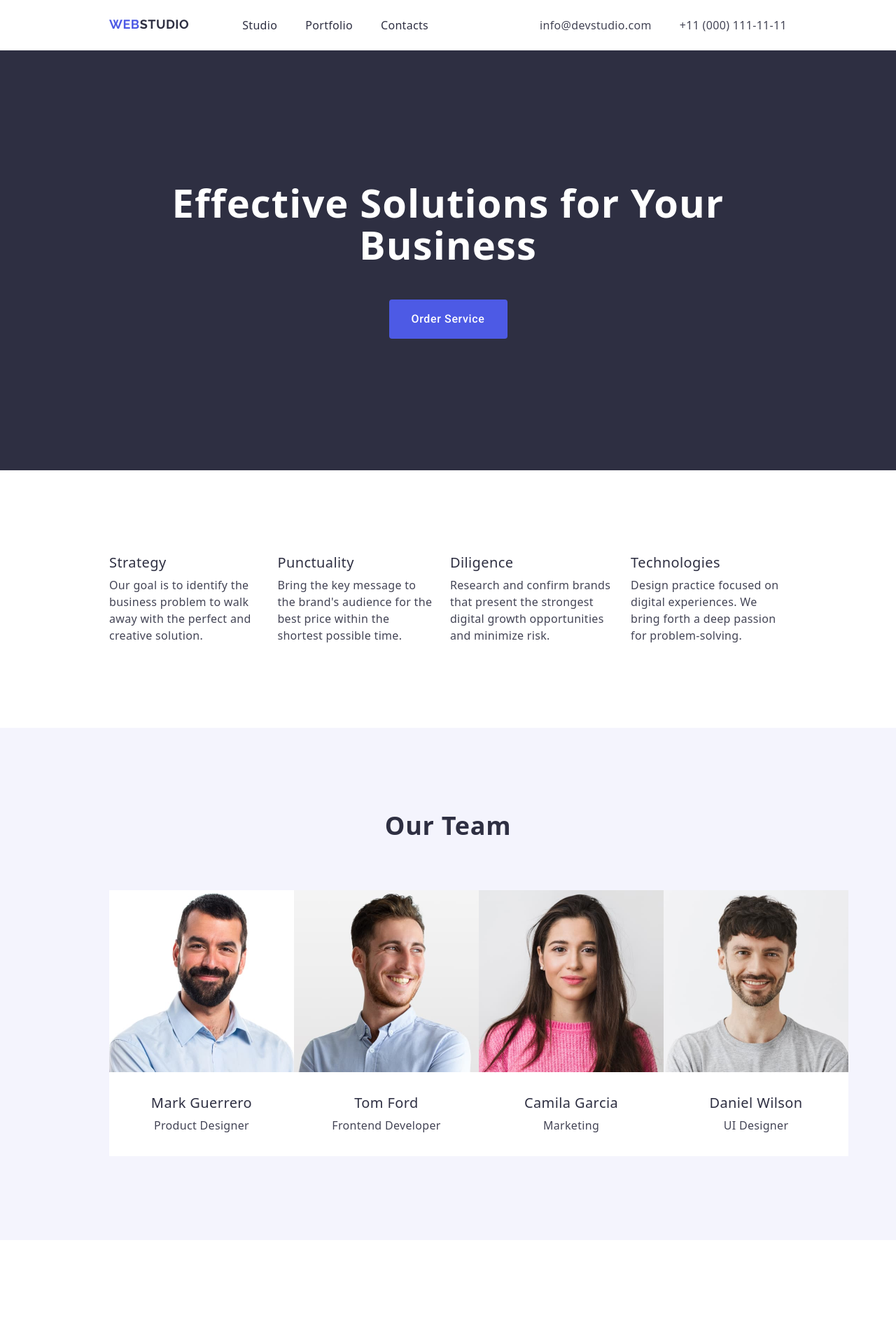
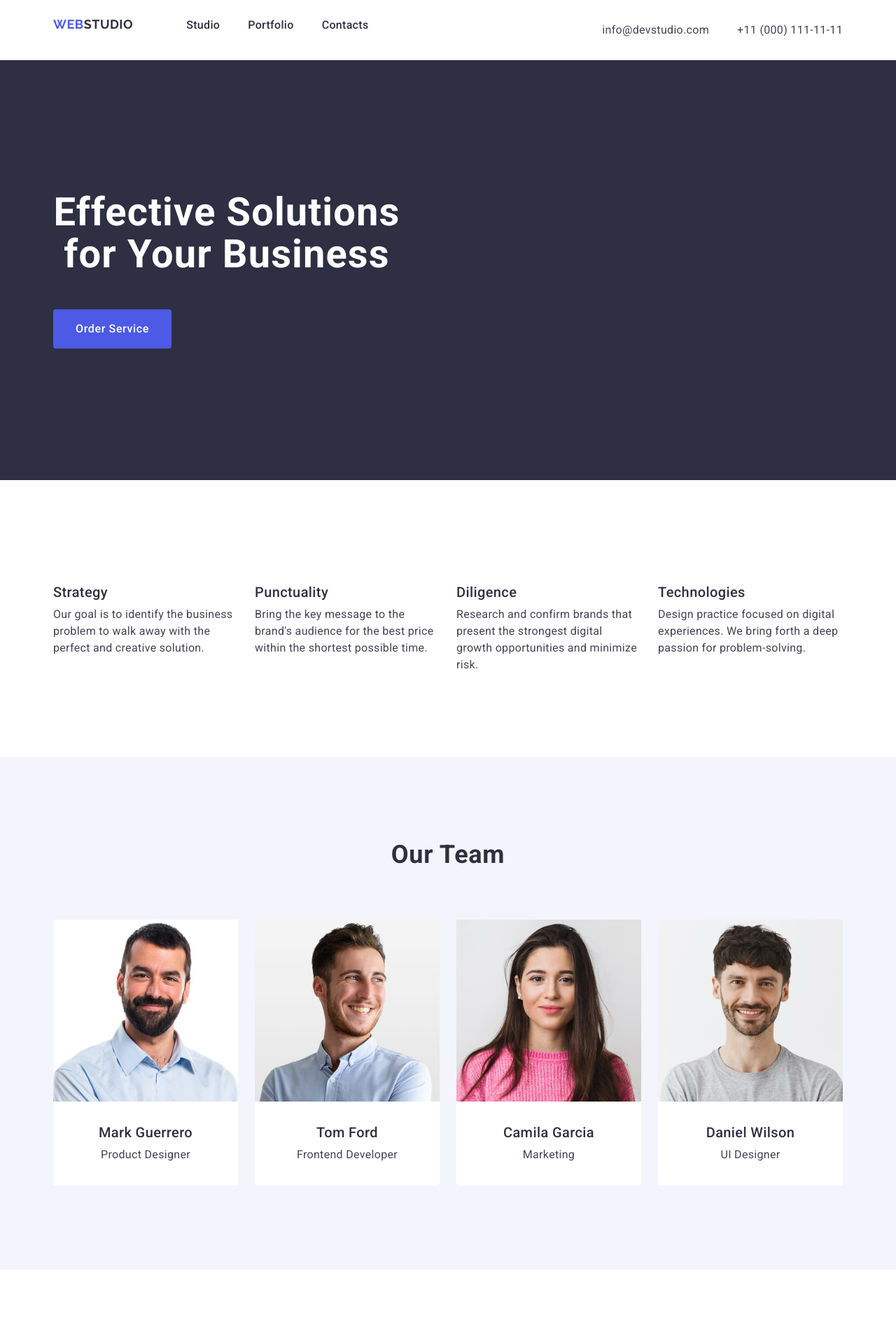
Before and after one commit to karinahurzan/goit-markup-hw-03, a plain HTML site: page index.html in a window 1280 px wide. Shown: the top 1889 px of the page at 70% size. Drawn offline with nearby package versions, Linux system fonts and the light colour scheme.

Commit message:
change css

```diff
--- a/css/styles.css
+++ b/css/styles.css
@@ -35,36 +35,38 @@
 
 .container {
   max-width: 1158px;
-  padding-left: 16px;
-  padding-right: 16px;
-  margin-left: 140px;
-  margin-right: 140px;
+  padding: 0 15px;
+  margin: 0 auto;
+}
+
+.header {
+  border-bottom: 1px solid #e7e9fc;
 }
 
 .header-container {
   display: flex;
-  padding-top: 24px;
-  padding-bottom: 24px;
   flex-direction: row;
   justify-content: space-between;
+  align-items: center;
 }
 
 .header-navigation {
   display: flex;
   flex-direction: row;
-  gap: 76px;
 }
 
 .nav-list {
   display: flex;
   flex-direction: row;
   gap: 40px;
+  padding: 24px 0;
 }
 
 .address-list {
   display: flex;
   flex-direction: row;
   gap: 40px;
+  padding: 24px 0;
 }
 
 .logo {
@@ -75,6 +77,8 @@
   text-transform: uppercase;
   color: #4d5ae5;
   font-weight: 700;
+  margin-right: 76px;
+  padding: 24px 0;
 }
 
 .logo-span-1 {
@@ -111,9 +115,8 @@
 
 .main-page {
   background-color: #2e2f42;
-  text-align: center;
   height: 600px;
-  padding-top: 188px;
+  padding: 188px 0;
 }
 
 .main-page-title {
@@ -122,6 +125,8 @@
   letter-spacing: 0.02em;
   color: #ffffff;
   font-weight: 700;
+  max-width: 496px;
+  text-align: center;
 }
 
 .main-page-button {
@@ -138,6 +143,8 @@
   min-height: 56px;
   border: none;
   border-radius: 4px;
+  display: block;
+  justify-content: center;
 }
 
 .main-page-button:hover,
@@ -145,10 +152,15 @@
   background-color: #404bbf;
 }
 
+.utility-title {
+  visibility: hidden;
+}
+
 .utility-link {
-  display: flex;
+  flex-basis: calc((100% - 3 * 24px) / 4);
+  /* display: flex;
   gap: 8px;
-  flex-direction: column;
+  flex-direction: column; */
 }
 
 .utility-list {
@@ -163,6 +175,7 @@
   font-weight: 500;
   color: #2e2f42;
   letter-spacing: 0.02em;
+  margin-bottom: 8px;
 }
 
 .utility-text {
@@ -185,19 +198,24 @@
   font-weight: 700;
   color: #2e2f42;
   text-align: center;
+  margin-bottom: 72px;
 }
 
 .our-team-list {
   display: flex;
   flex-direction: row;
-  margin-top: 72px;
-  justify-content: space-between;
+  gap: 24px;
+}
+
+.our-team-info {
+  padding: 32px 0;
 }
 
 .our-team-card {
   background-color: #ffffff;
   width: 264px;
   height: 380px;
+  border-radius: 0px 0px 4px 4px;
 }
 
 .our-team-subtitle {
@@ -207,7 +225,7 @@
   color: #2e2f42;
   text-align: center;
   letter-spacing: 0.02em;
-  padding-top: 32px;
+  margin-bottom: 8px;
 }
 
 .our-team-description {
@@ -217,7 +235,6 @@
   color: #434455;
   text-align: center;
   letter-spacing: 0.02em;
-  padding-top: 8px;
 }
 
 .our-portfolio-title {
@@ -228,21 +245,29 @@
   text-align: center;
   letter-spacing: 0.02em;
   text-transform: capitalize;
+  margin-bottom: 72px;
 }
 
 .our-portfolio-list {
   display: flex;
   flex-direction: row;
   flex-wrap: wrap;
-  gap: 24px;
+  row-gap: 24px;
   margin-top: 72px;
   justify-content: space-between;
 }
 
 .our-portfolio-card {
-  width: 360px;
+  width: calc((100% - 48px) / 3);
   height: 420px;
   border: 1px solid #e7e9fc;
+}
+
+.our-portfolio-info {
+  padding: 32px 16px;
+  border: 1px solid #e7e9fc;
+  border-top: none;
+  margin-bottom: 8px;
 }
 
 .our-portfolio-subtitle {
@@ -251,8 +276,6 @@
   font-weight: 500;
   color: #2e2f42;
   letter-spacing: 0.02em;
-  padding-top: 32px;
-  padding-left: 16px;
 }
 
 .our-portfolio-text {
@@ -293,3 +316,15 @@
   gap: 16px;
   flex-direction: column;
 }
+
+.logo {
+  font-size: 18px;
+  font-family: "Raleway";
+  line-height: 1.17;
+  letter-spacing: 0.03em;
+  text-transform: uppercase;
+  color: #4d5ae5;
+  font-weight: 700;
+  display: inline-block;
+  margin-bottom: 16px;
+}
--- a/index.html
+++ b/index.html
@@ -1,7 +1,6 @@
 <!DOCTYPE html>
 <html lang="en">
   <head>
-    <link rel="stylesheet" href="./css/styles.css" />
     <link
       rel="stylesheet"
       href="https://cdnjs.cloudflare.com/ajax/libs/modern-normalize/3.0.1/modern-normalize.min.css"
@@ -18,6 +17,7 @@
     <meta charset="UTF-8" />
     <meta name="viewport" content="width=device-width, initial-scale=1.0" />
     <meta name="description" content="Effective Solutions for Your Business" />
+    <link rel="stylesheet" href="./css/styles.css" />
     <title>WEBSTUDIO</title>
   </head>
   <body>
@@ -61,7 +61,7 @@
 
       <section class="utilities section">
         <div class="container">
-          <h2 hidden>Utilities</h2>
+          <h2 class="utility-title">Utilities</h2>
           <ul class="utility-list">
             <li class="utility-link">
               <h3 class="utility-subtitle">Strategy</h3>
@@ -109,8 +109,10 @@
                 width="264"
                 height="260"
               />
+              <div class="our-team-info">
                 <h3 class="our-team-subtitle">Mark Guerrero</h3>
                 <p class="our-team-description">Product Designer</p>
+              </div>
             </li>
 
             <li class="our-team-card">
@@ -120,8 +122,10 @@
                 width="264"
                 height="260"
               />
+              <div class="our-team-info">
                 <h3 class="our-team-subtitle">Tom Ford</h3>
                 <p class="our-team-description">Frontend Developer</p>
+              </div>
             </li>
 
             <li class="our-team-card">
@@ -131,8 +135,10 @@
                 width="264"
                 height="260"
               />
+              <div class="our-team-info">
                 <h3 class="our-team-subtitle">Camila Garcia</h3>
                 <p class="our-team-description">Marketing</p>
+              </div>
             </li>
 
             <li class="our-team-card">
@@ -142,8 +148,10 @@
                 width="264"
                 height="260"
               />
+              <div class="our-team-info">
                 <h3 class="our-team-subtitle">Daniel Wilson</h3>
                 <p class="our-team-description">UI Designer</p>
+              </div>
             </li>
           </ul>
         </div>
@@ -161,8 +169,10 @@
                 width="360"
                 height="300"
               />
+              <div class="our-portfolio-info">
                 <h3 class="our-portfolio-subtitle">Banking App</h3>
                 <p class="our-portfolio-text">App</p>
+              </div>
             </li>
             <li class="our-portfolio-card">
               <img
@@ -172,8 +182,10 @@
                 width="360"
                 height="300"
               />
+              <div class="our-portfolio-info">
                 <h3 class="our-portfolio-subtitle">Cashless Payment</h3>
                 <p class="our-portfolio-text">Marketing</p>
+              </div>
             </li>
             <li class="our-portfolio-card">
               <img
@@ -183,8 +195,10 @@
                 width="360"
                 height="300"
               />
+              <div class="our-portfolio-info">
                 <h3 class="our-portfolio-subtitle">Meditation App</h3>
                 <p class="our-portfolio-text">App</p>
+              </div>
             </li>
             <li class="our-portfolio-card">
               <img
@@ -194,8 +208,10 @@
                 width="360"
                 height="300"
               />
+              <div class="our-portfolio-info">
                 <h3 class="our-portfolio-subtitle">Taxi Service</h3>
                 <p class="our-portfolio-text">Marketing</p>
+              </div>
             </li>
             <li class="our-portfolio-card">
               <img
@@ -205,8 +221,10 @@
                 width="360"
                 height="300"
               />
+              <div class="our-portfolio-info">
                 <h3 class="our-portfolio-subtitle">Screen Illustrations</h3>
                 <p class="our-portfolio-text">Design</p>
+              </div>
             </li>
             <li class="our-portfolio-card">
               <img
@@ -216,8 +234,10 @@
                 width="360"
                 height="300"
               />
+              <div class="our-portfolio-info">
                 <h3 class="our-portfolio-subtitle">Online Courses</h3>
                 <p class="our-portfolio-text">Marketing</p>
+              </div>
             </li>
           </ul>
         </div>
@@ -226,7 +246,7 @@
 
     <footer class="footer">
       <div class="container footer-container">
-        <a class="logo" href="./index.html"
+        <a class="logo-footer" href="./index.html"
           >Web<span class="logo-span">Studio</span></a
         >
 
```
Lines whose indentation alone changed are shown as unchanged.
